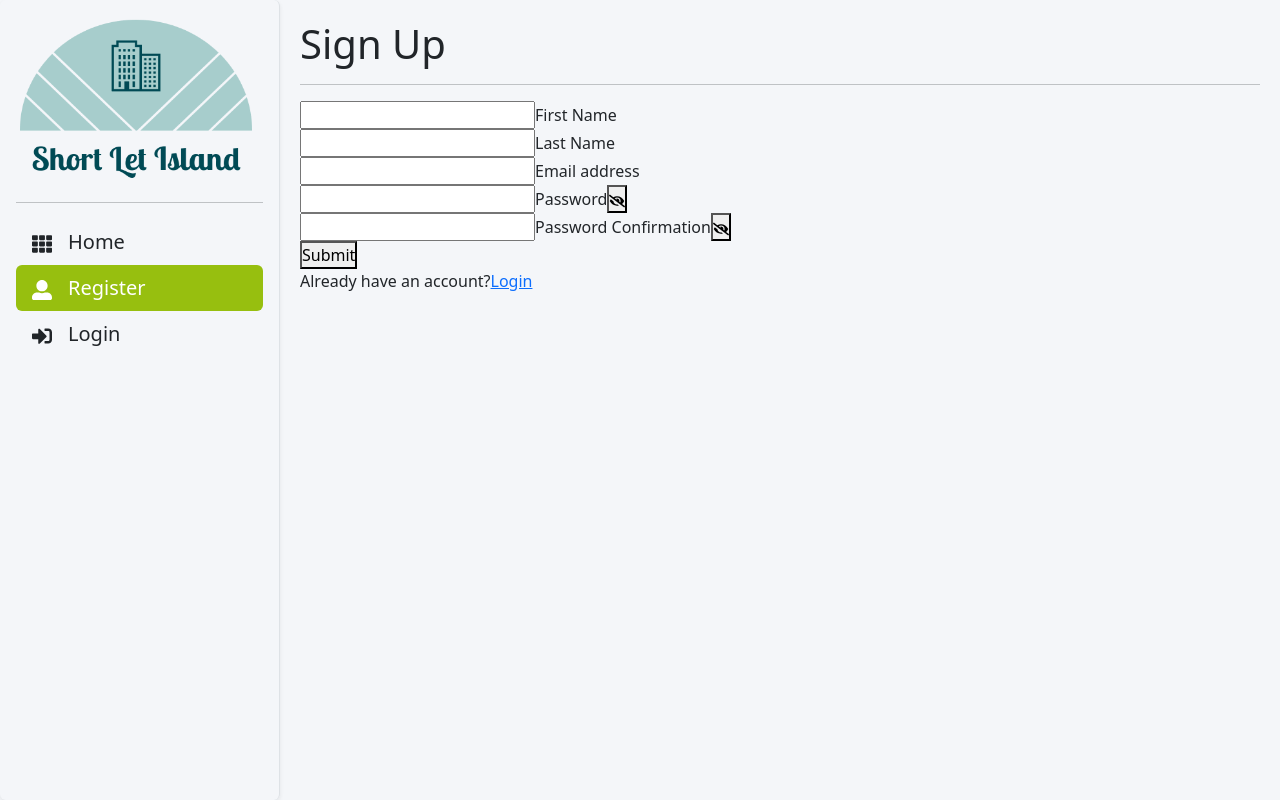
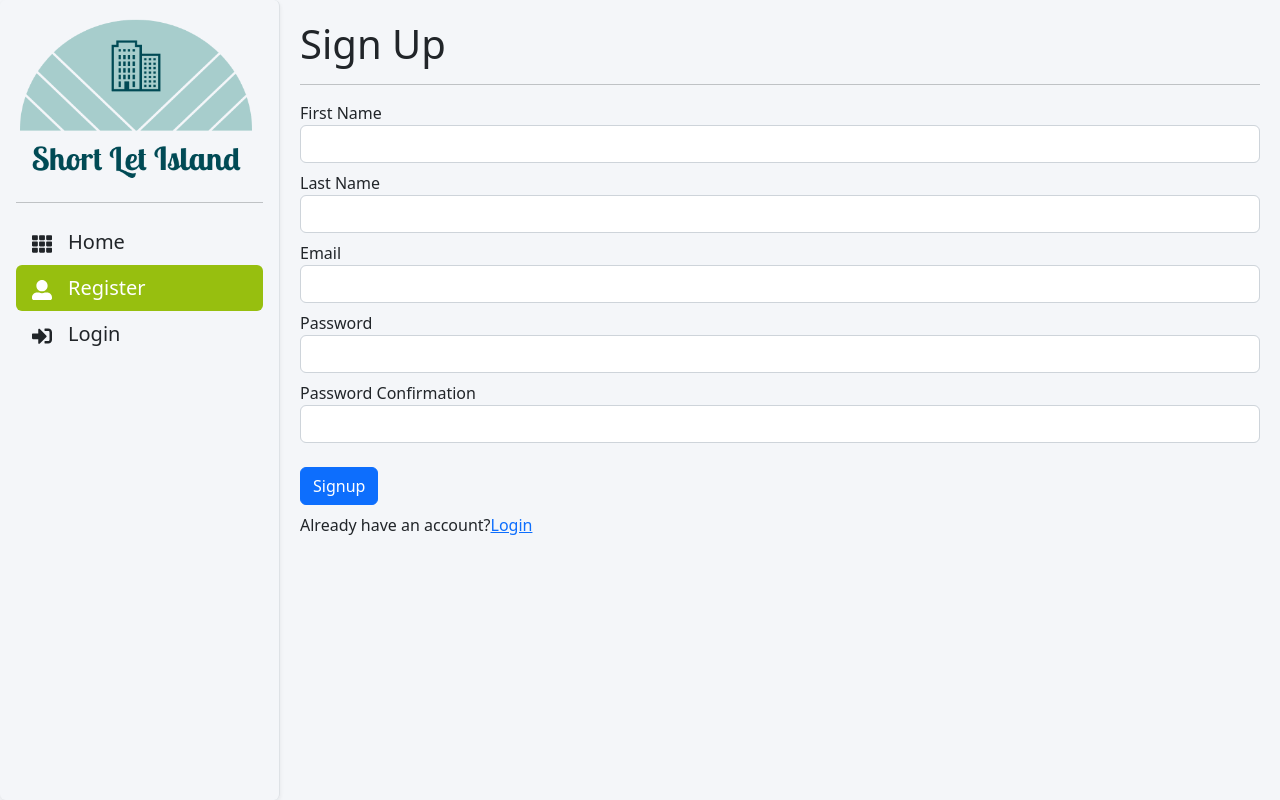
Before and after one commit to ichala/short-let-frontend, a React (Create React App) app: page /register in a window 1280 px wide. Built offline with nearby package versions, Linux system fonts and the light colour scheme.

Commit message:
Update Login & Register Layout

```diff
--- a/src/Pages/Auth/Login.jsx
+++ b/src/Pages/Auth/Login.jsx
@@ -4,12 +4,10 @@ import { Navigate } from 'react-router-dom';
 import UserLogin from '../../Api/ApiCalls';
 
 function Login() {
-  const [FormData, setFormData] = useState({
-    email: '',
-    password: '',
-  });
+  const [FormData, setFormData] = useState({});
+  const [error, setError] = useState(null);
+  const [Loading, setLoading] = useState(false);
 
-  const { email, password } = FormData;
   const onChange = (e) => {
     setFormData((prevState) => ({
       ...prevState,
@@ -24,24 +22,30 @@ function Login() {
   }
   const handleSubmit = (e) => {
     e.preventDefault();
-    UserLogin(FormData, dispatch);
-  }
+    UserLogin(FormData, dispatch, setError, setLoading);
+  };
   return (
     <>
-
-      <form onSubmit={(e) => handleSubmit(e)}
-      >
+      <div className="heading">
+        <h1>Login</h1>
+        <hr />
+      </div>
+      {error && (
+      <div className="alert alert-danger" role="alert">
+        {error}
+      </div>
+      )}
+      <form onSubmit={(e) => handleSubmit(e)}>
         <div className="mb-3">
           <div id="emailHelp" className="form-text">Email</div>
-          <input type="email" required onChange={onChange} name="email" value={email} className="form-control" id="exampleInputEmail1" aria-describedby="emailHelp" />
-
+          <input type="email" required onChange={onChange} name="email" className="form-control" />
         </div>
         <div className="mb-3">
           <div id="emailHelp" className="form-text">Password</div>
-          <input onChange={onChange} required name="password" value={password} type="password" className="form-control" id="exampleInputPassword1" />
+          <input onChange={onChange} required name="password" type="password" className="form-control" />
         </div>
 
-        <button type="submit" className="btn btn-primary">Submit</button>
+        {Loading ? (<div className="spinner-grow text-sm text-center text-success" role="status" />) : (<button type="submit" className="btn btn-success">Login</button>)}
       </form>
 
     </>
--- a/src/Pages/Auth/Register.jsx
+++ b/src/Pages/Auth/Register.jsx
@@ -1,94 +1,82 @@
 import { useState } from 'react';
-import { useDispatch } from 'react-redux';
-import { FaEye, FaEyeSlash } from 'react-icons/fa';
-import { Link, useNavigate } from 'react-router-dom';
+import { useDispatch, useSelector } from 'react-redux';
+import { Link, Navigate } from 'react-router-dom';
 import { UserSignUp } from '../../Api/ApiCalls';
-
-/* eslint-disable no-unused-vars */
 
 const Register = () => {
   const dispatch = useDispatch();
-  const [showPassword, setShowPassword] = useState(false);
-  const [showPasswordConfirmation, setShowPasswordConfirmation] = useState(false);
-  const navigate = useNavigate();
-
   const [formData, setFormData] = useState({});
-  const [error, setError] = useState('');
+  const [error, setError] = useState(null);
+  const [Loading, setLoading] = useState(false);
 
   const handleChange = (e) => {
     setFormData({ ...formData, [e.target.id]: e.target.value });
+    setError(null);
   };
 
   const handleSubmit = (e) => {
     e.preventDefault();
-    UserSignUp(formData, dispatch);
-    console.log('Clicked');
+    if (formData.password !== formData.password_confirmation) {
+      setError("password & password confirmation dosen't match ");
+    } else {
+      UserSignUp(formData, dispatch, setError, setLoading);
+    }
   };
-
+  const user = useSelector((state) => state.user);
+  if (user) {
+    return <Navigate to="/" replace />;
+  }
   return (
-    <section className="session-form">
-      <div className="session-container">
+    <>
       <div className="heading">
         <h1>Sign Up</h1>
         <hr />
       </div>
-        <div className="errors">
-          <p style={{ color: 'red' }}>{error}</p>
+      {error && (
+      <div className="alert alert-danger" role="alert">
+        {error}
       </div>
+      )}
+
       <div className="form-container">
         <form onSubmit={(e) => handleSubmit(e)}>
           <div className="form-group">
-              <input type="text" id="first_name" onChange={handleChange} className="input_field" required />
-              { /* eslint-disable-next-line jsx-a11y/label-has-associated-control */ }
-              <label htmlFor="name" className="input_label">
             First Name
-              </label>
+            <input type="text" id="first_name" onChange={handleChange} className="form-control mb-2" required />
+
           </div>
           <div className="form-group">
-              <input type="text" id="last_name" onChange={handleChange} className="input_field" required />
-              { /* eslint-disable-next-line jsx-a11y/label-has-associated-control */ }
-              <label htmlFor="name" className="input_label">
             Last Name
-              </label>
+            <input type="text" id="last_name" onChange={handleChange} className="form-control mb-2" required />
+
           </div>
           <div className="form-group">
-              <input type="email" id="email" onChange={handleChange} className="input_field" required />
-              { /* eslint-disable-next-line jsx-a11y/label-has-associated-control */ }
-              <label htmlFor="email" className="input_label">
-                Email address
-              </label>
+            Email
+            <input type="email" id="email" onChange={handleChange} className="form-control mb-2" required />
+
           </div>
           <div className="form-group">
-              <input type={showPassword ? 'text' : 'password'} id="password" onChange={handleChange} className="input_field" required />
-              { /* eslint-disable-next-line jsx-a11y/label-has-associated-control */ }
-              <label htmlFor="password" className="input_label">
             Password
-              </label>
-              <button type="button" onClick={() => setShowPassword(!showPassword)}>
-                {showPassword ? <FaEye /> : <FaEyeSlash /> }
-              </button>
+            <input type="password" id="password" onChange={handleChange} className="form-control mb-2" required />
+
           </div>
           <div className="form-group">
-              <input type={showPasswordConfirmation ? 'text' : 'password'} id="password-confirmation" className="input_field" required />
-              { /* eslint-disable-next-line jsx-a11y/label-has-associated-control */ }
-              <label htmlFor="password-confirmation" className="input_label">
             Password Confirmation
-              </label>
-              <button type="button" onClick={() => setShowPasswordConfirmation(!showPasswordConfirmation)}>{showPasswordConfirmation ? <FaEye /> : <FaEyeSlash />}</button>
+            <input type="password" id="password_confirmation" onChange={handleChange} className="form-control mb-2" required />
           </div>
-            <div className="submit-btn">
-              <button type="submit">Submit</button>
+          <div className="submit-btn mt-4">
+            {!Loading ? (<button type="submit" className="btn btn-primary">Signup</button>) : (<div className="spinner-grow text-sm text-center text-primary" role="status" />)}
           </div>
         </form>
       </div>
       <div>
-          <p>
+        <p className="mt-2">
           Already have an account?
-            <Link to="/login">Login</Link>
+          <Link className="ml-1" to="/login">Login</Link>
         </p>
       </div>
-      </div>
-    </section>
+
+    </>
   );
 };
 
```
Lines whose indentation alone changed are shown as unchanged.
